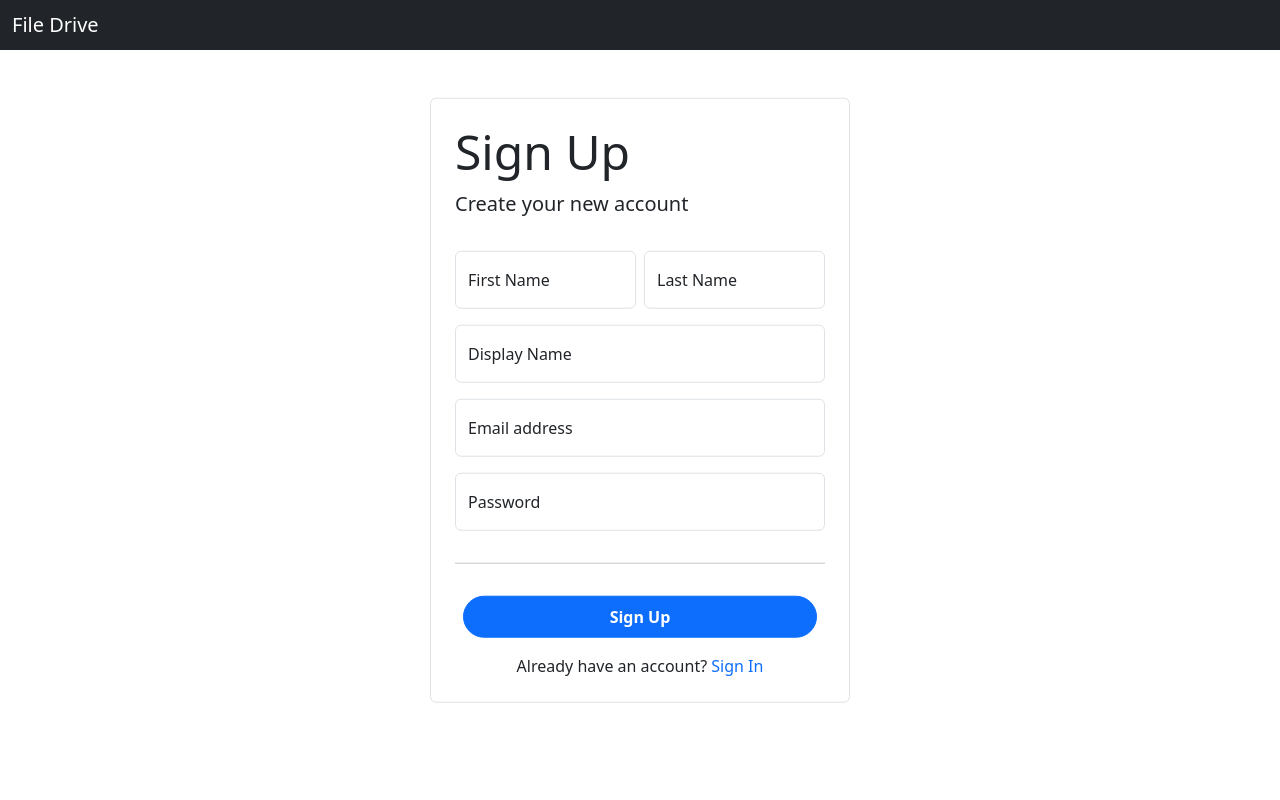
After one commit to Aayushjn/FileDrive, a Django app: page /signup in a window 1280 px wide. The commit adds this page. Run offline with Django 5.2, Linux system fonts and the light colour scheme; parts of the project's set-up code (start-up, migrations or seed data) failed here and were passed over; some libraries are stand-ins or nearby versions.

Commit message:
added additional install instructions; added signup page; added uv dependency info to pyproject.toml

```diff
--- /dev/null
+++ b/filedrive/files/templates/files/signup.html
@@ -0,0 +1,54 @@
+{% load static %}
+<!DOCTYPE html>
+<html lang="en">
+
+<head>
+    <meta charset="utf-8">
+    <meta name="viewport" content="width=device-width, initial-scale=1">
+    <title>Login</title>
+    <link href="{% static 'css/bootstrap.min.css' %}" rel="stylesheet" type="text/css">
+
+    <script src="{% static 'js/htmx.min.js' %}" defer></script>
+</head>
+
+<body class="text-center vh-100 align-items-center justify-content-center">
+    <script src="{% static 'js/bootstrap.bundle.min.js' %}"></script>
+    {% include "files/header.html" %}
+    <form class="d-flex flex-column gap-3 position-absolute top-50 start-50 translate-middle border p-4 rounded-2"
+        style="width: 420px;" id='login-form' method="post">
+        {% csrf_token %}
+        <div class="text-start mb-3">
+            <div class="display-5 mb-2">Sign Up</div>
+            <div class="lead fw-light">Create your new account</div>
+        </div>
+        <div class="d-flex justify-content-between">
+            <div class="form-floating col">
+                <input type="text" class="form-control" id="fname" name="fname" placeholder="Jane">
+                <label for="fname">First Name</label>
+            </div>
+            <div class="form-floating col ms-2">
+                <input type="text" class="form-control" id="lname" name="lname" placeholder="Doe">
+                <label for="lname">Last Name</label>
+            </div>
+        </div>
+
+        <div class="form-floating">
+            <input type="text" class="form-control" id="dname" name="dname" placeholder="">
+            <label for="dname">Display Name</label>
+        </div>
+        <div class="form-floating">
+            <input type="email" class="form-control" id="email" name="email" placeholder="name@example.com">
+            <label for="email">Email address</label>
+        </div>
+        <div class="form-floating">
+            <input type="password" class="form-control" id="password" name="password" placeholder="Password">
+            <label for="password">Password</label>
+        </div>
+        <hr>
+        <button type="submit" class="btn btn-primary rounded-pill mx-2 fw-semibold py-2">Sign Up</button>
+        <span>Already have an account? <a href="/login" class="text-decoration-none">Sign In</a></span>
+    </form>
+
+</body>
+
+</html>
--- a/filedrive/files/urls.py
+++ b/filedrive/files/urls.py
@@ -4,6 +4,7 @@ from . import views
 
 urlpatterns = [
     path("login", views.login, name="login"),
+    path("signup", views.signup, name="signup"),
     path("upload", views.upload, name="upload"),
     path("file/<str:file_hash>", views.file, name="file"),
     path("", views.home, name="home"),
--- a/filedrive/files/views.py
+++ b/filedrive/files/views.py
@@ -44,6 +44,31 @@ def login(request: HttpRequest) -> HttpResponse:
         auth_login(request, user)
         return redirect(reverse("home"))
 
+@require_http_methods(["GET", "POST"])
+@login_not_required
+def signup(request: HttpRequest) -> HttpResponse: # TODO: Replace with signup logic
+    if request.method == "GET":
+        return render(request, "files/signup.html")
+
+    first_name = request.POST["fname"]
+    last_name = request.POST["lname"]
+    display_name = request.POST["dname"]
+    email = request.POST["email"]
+    password = request.POST["password"]
+    return redirect(reverse("login"))
+    # user = authenticate(request, email=email, password=password)
+    # if user is None:
+    #     messages.add_message(request, messages.ERROR, "Provided credentials are invalid")
+    #     return redirect(reverse("login"))
+    # elif not user.is_active:
+    #     messages.add_message(
+    #         request, messages.ERROR, "User is disabled. Contact an administrator for further assistance."
+    #     )
+    #     return redirect(reverse("login"))
+    # else:
+    #     auth_login(request, user)
+    #     return redirect(reverse("home"))
+
 
 @require_POST
 def upload(request: HttpRequest) -> HttpResponse:
```
Also changed, not shown: filedrive/files/templates/files/login.html (+13 -9 lines), pyproject.toml (+21 -0 lines), README.md, 1 other file.
